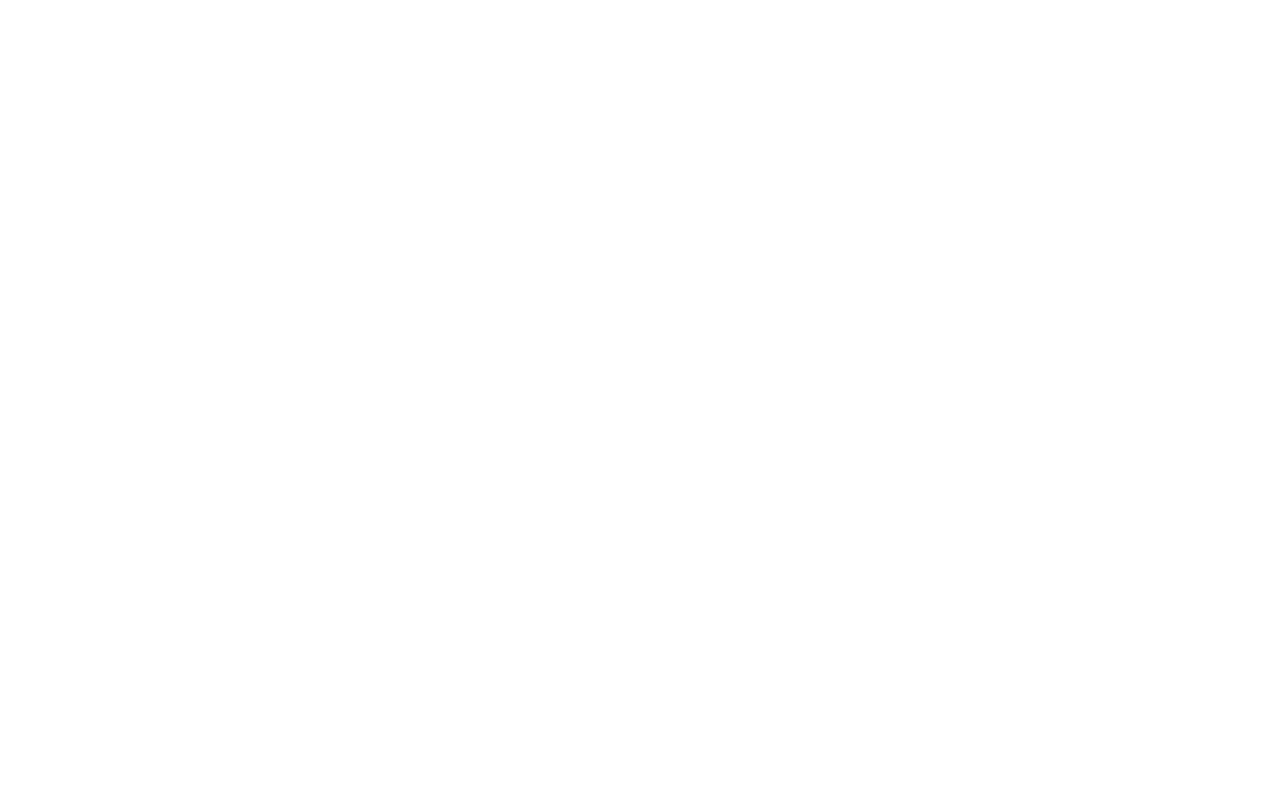
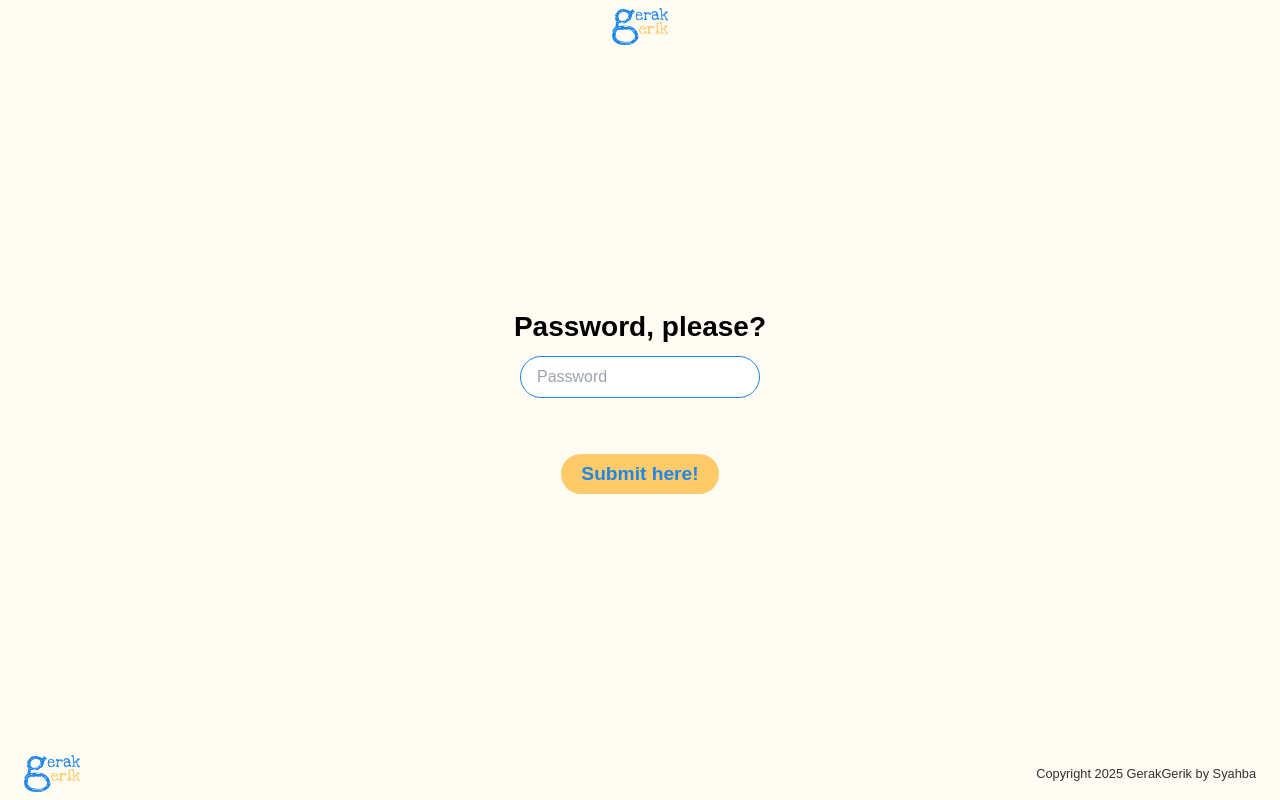
Before and after one commit to syahba/gerak-gerik, a React (Vite) app: page /login in a window 1280 px wide. Before the commit this address had no page. Built offline with nearby package versions, Linux system fonts and the light colour scheme; a web font is replaced by a local one.

Commit message:
add verification viewer

```diff
--- a/src/App.jsx
+++ b/src/App.jsx
@@ -3,12 +3,14 @@
 import WorkoutPage from "./pages/WorkoutPage";
 import FinalPage from "./pages/FinalPage";
 import TimerPage from "./pages/TimerPage";
+import LoginPage from "./pages/LoginPage";
 
 function App() {
   return (
     <BrowserRouter>
       <Routes>
         <Route path="/" element={<HomePage></HomePage>}></Route>
+        <Route path="/login" element={<LoginPage></LoginPage>}></Route>
         <Route path="/timer" element={<TimerPage></TimerPage>}></Route>
         <Route path="/workout" element={<WorkoutPage></WorkoutPage>}></Route>
         <Route path="/final" element={<FinalPage></FinalPage>}></Route>
--- a/src/pages/HomePage.jsx
+++ b/src/pages/HomePage.jsx
@@ -4,11 +4,21 @@
 import Navbar from "../components/Navbar";
 import "../index.css";
 import { getWorkoutStatus } from "../utils/tracker";
+import { useEffect, useState } from "react";
 
 function HomePage() {
   const isLight = false;
   const navigate = useNavigate();
   const todayDone = getWorkoutStatus();
+
+  // login
+  useEffect(() => {
+    const tag = localStorage.getItem("viewer");
+
+    if (!tag) {
+      navigate("/login");
+    }
+  }, [navigate]);
 
   return (
     <div className="bg-[var(--primary-color)] screen">
--- /dev/null
+++ b/src/pages/LoginPage.jsx
@@ -0,0 +1,53 @@
+import { useNavigate } from "react-router-dom";
+import Button from "../components/Button";
+import "../index.css";
+import { useState } from "react";
+import Navbar from "../components/Navbar";
+import Footer from "../components/Footer";
+
+function LoginPage() {
+  const isLight = true;
+  const navigate = useNavigate();
+  const [password, setPassword] = useState("");
+  const CORRECT_PASSWORD = "08072001";
+
+  const handleLogin = (e) => {
+    e.preventDefault();
+
+    if (password === CORRECT_PASSWORD) {
+      localStorage.setItem("viewer", "elan");
+    } else {
+      localStorage.setItem("viewer", "public");
+    }
+
+    navigate("/");
+  };
+
+  return (
+    <div className="bg-[var(--white-color)] screen">
+      <Navbar isLight={isLight}></Navbar>
+
+      <form className="content gap-2">
+        <h1>Password, please?</h1>
+        <input
+          type="password"
+          placeholder="Password"
+          value={password}
+          onChange={(e) => setPassword(e.target.value)}
+          className="border border-[var(--primary-color)] rounded-full py-2 px-4 mb-12 w-60"
+        />
+
+        <Button
+          isLight={false}
+          isPrimary={true}
+          text={"Submit here!"}
+          onClick={handleLogin}
+        ></Button>
+      </form>
+
+      <Footer isLight={isLight}></Footer>
+    </div>
+  );
+}
+
+export default LoginPage;
--- a/src/pages/WorkoutPage.jsx
+++ b/src/pages/WorkoutPage.jsx
@@ -11,11 +11,20 @@
   const navigate = useNavigate();
 
   // video carousel
-  const videos = ["1wtm9blsNqk", "gF0WuSkzIjY"];
+  const viewer = localStorage.getItem("viewer");
+  const myVideos = ["1wtm9blsNqk", "gF0WuSkzIjY"];
+  const publicVideos = ["QBqehIDbw5k", "QZOhCZnrowQ"];
   const [index, setIndex] = useState(0);
 
   const handleNext = () => {
-    setIndex((prev) => (prev === videos.length - 1 ? 0 : prev + 1));
+    let length;
+    if (viewer === "elan") {
+      length = myVideos.length;
+    } else {
+      length = publicVideos.length;
+    }
+
+    setIndex((prev) => (prev === length - 1 ? 0 : prev + 1));
   };
 
   // finish workout
@@ -34,7 +43,9 @@
         </h1>
 
         <iframe
-          src={`https://www.youtube.com/embed/${videos[index]}?autoplay=0`}
+          src={`https://www.youtube.com/embed/${
+            viewer === "elan" ? myVideos[index] : publicVideos[index]
+          }?autoplay=0`}
           title="Workout Video"
           allow="accelerometer; autoplay; clipboard-write; encrypted-media; gyroscope; picture-in-picture"
           allowFullScreen
```
